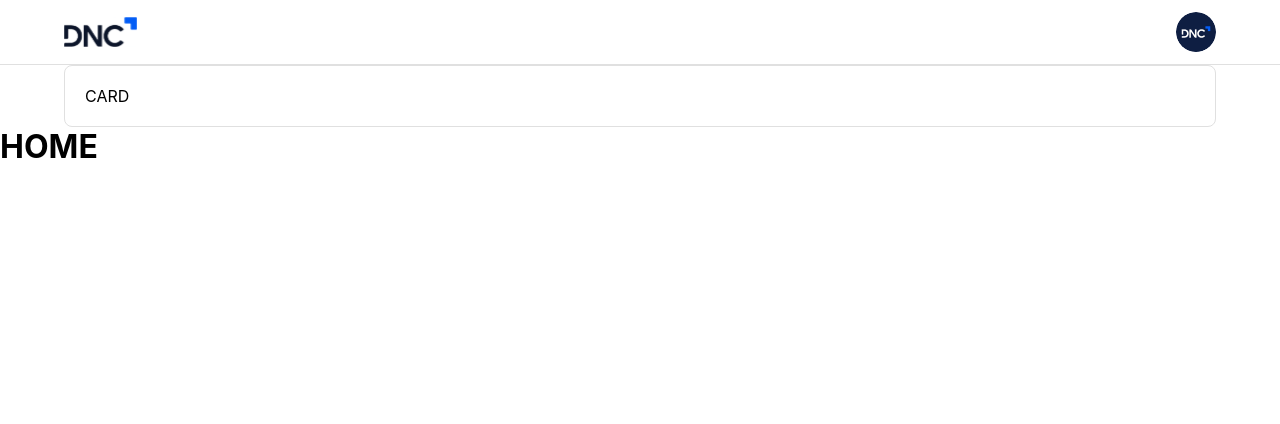
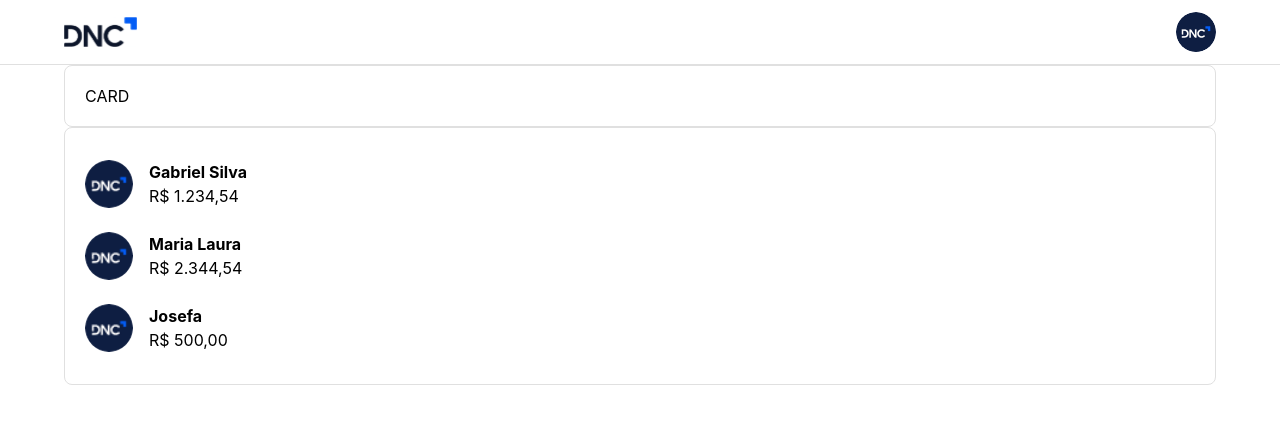
Before and after one commit to DevGabrielSilva-ops/dnc-sales-dashboard-gabrielSilva, a React (Vite) app: page /home in a window 1280 px wide. Shown: the top 424 px of the page. Built offline with nearby package versions, Linux system fonts and the light colour scheme.

Commit message:
feat: Componentes da Lista de Avatars

```diff
--- /dev/null
+++ b/src/components/AvatarList.tsx
@@ -0,0 +1,43 @@
+
+import { StyledH2, StyledSpan  } from "@/components";
+import { pxParaRem } from "@/utils";
+import { Avatar, Box} from "@mui/material";
+import { AvatarsListProps } from "@/types";
+
+
+
+
+function AvatarList(props: AvatarsListProps) {
+    return(
+        <>
+          {
+            props.listData.map((item,index) => (
+                <Box sx={{
+                    alignItems:"center",
+                    display: "flex",
+                    padding: `${pxParaRem(12)} 0`,
+                    key:{index}
+                }}>
+                        <Box>
+                            <Avatar
+                                alt={item.name}
+                                src={item.avatar}
+                                sx={{
+                                    width: pxParaRem(48),
+                                    height: pxParaRem(48),
+                                    marginRight: pxParaRem(16)
+                                }}
+                            />
+                        </Box>
+                        <Box>
+                            <StyledH2>{item.name}</StyledH2>
+                            <StyledSpan>{item.subtitle}</StyledSpan>
+                        </Box>
+                 </Box>
+            ))
+          }
+        </>
+    )
+}
+
+export default AvatarList
--- a/src/components/index.ts
+++ b/src/components/index.ts
@@ -6,3 +6,4 @@
 export * from './Typographies'
 export * from './Logo'
 export * from './CardComponent'
+export {default as AvatarList} from './avatarList'
--- a/src/pages/Home.tsx
+++ b/src/pages/Home.tsx
@@ -1,14 +1,37 @@
-import { CardComponent, Header } from "@/components"
+import { CardComponent, Header, AvatarList } from "@/components"
 import { Container } from "@mui/material"
+import { currencyConverter } from "@/utils"
 
 function Home() {
+  const ListaVendedores = [
+      {
+        avatar: '/dnc-avatar.png',
+        name: 'Gabriel Silva',
+        subtitle: currencyConverter(1234.54)
+      },
+
+      {
+        avatar: '/dnc-avatar.png',
+        name: 'Maria Laura',
+        subtitle: currencyConverter(2344.54)
+      },
+
+      {
+        avatar: '/dnc-avatar.png',
+        name: 'Josefa',
+        subtitle: currencyConverter(500.00)
+      }
+  ]
   return (
     <>
      <Header />
      <Container maxWidth="lg">
         <CardComponent>CARD</CardComponent>
+        <CardComponent>
+              <AvatarList listData={ListaVendedores} />
+        </CardComponent>
      </Container>
-     <h1>HOME</h1>
+
     </>
   )
 }
--- a/src/types/index.ts
+++ b/src/types/index.ts
@@ -1,3 +1,4 @@
 export * from './tema'
 export * from './formcomponente'
 export * from './typographies'
+export * from './avatarsList'
--- /dev/null
+++ b/src/utils/currencyConverter.ts
@@ -0,0 +1,12 @@
+/**
+ * Convertendo Para BRL
+ * @param value - Numero a ser Convertido
+ * @returns Converter para BRL a string
+ */
+
+export function currencyConverter(value: number): string {
+    return new Intl.NumberFormat('pt-BR',{
+        style: 'currency',
+        currency: 'BRL',
+    }).format(value)
+}
--- a/src/utils/index.ts
+++ b/src/utils/index.ts
@@ -1 +1,2 @@
 export * from './pxParaRem'
+export * from './currencyConverter'
```
Also changed, not shown: src/types/avatarsList.d.ts (added, +9 -0 lines).
